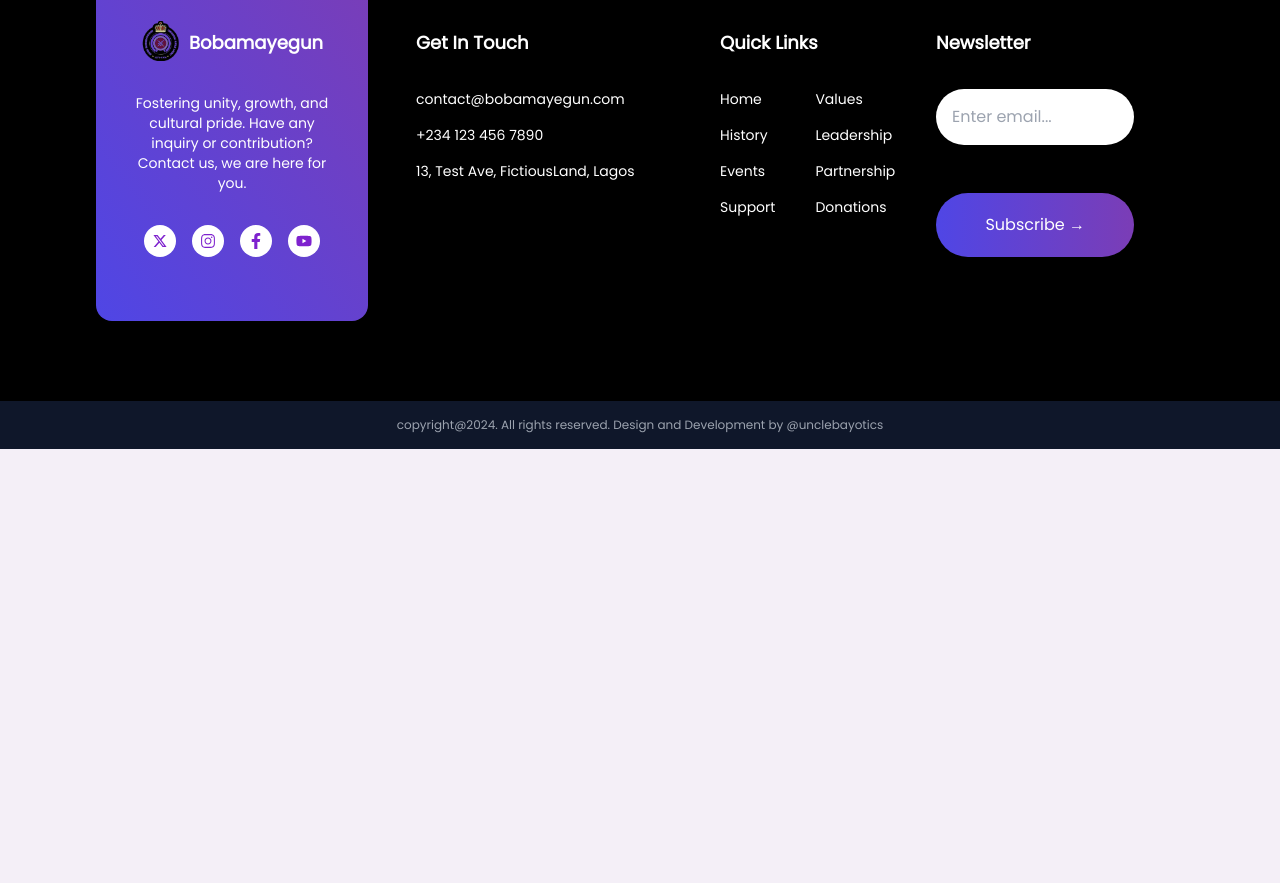
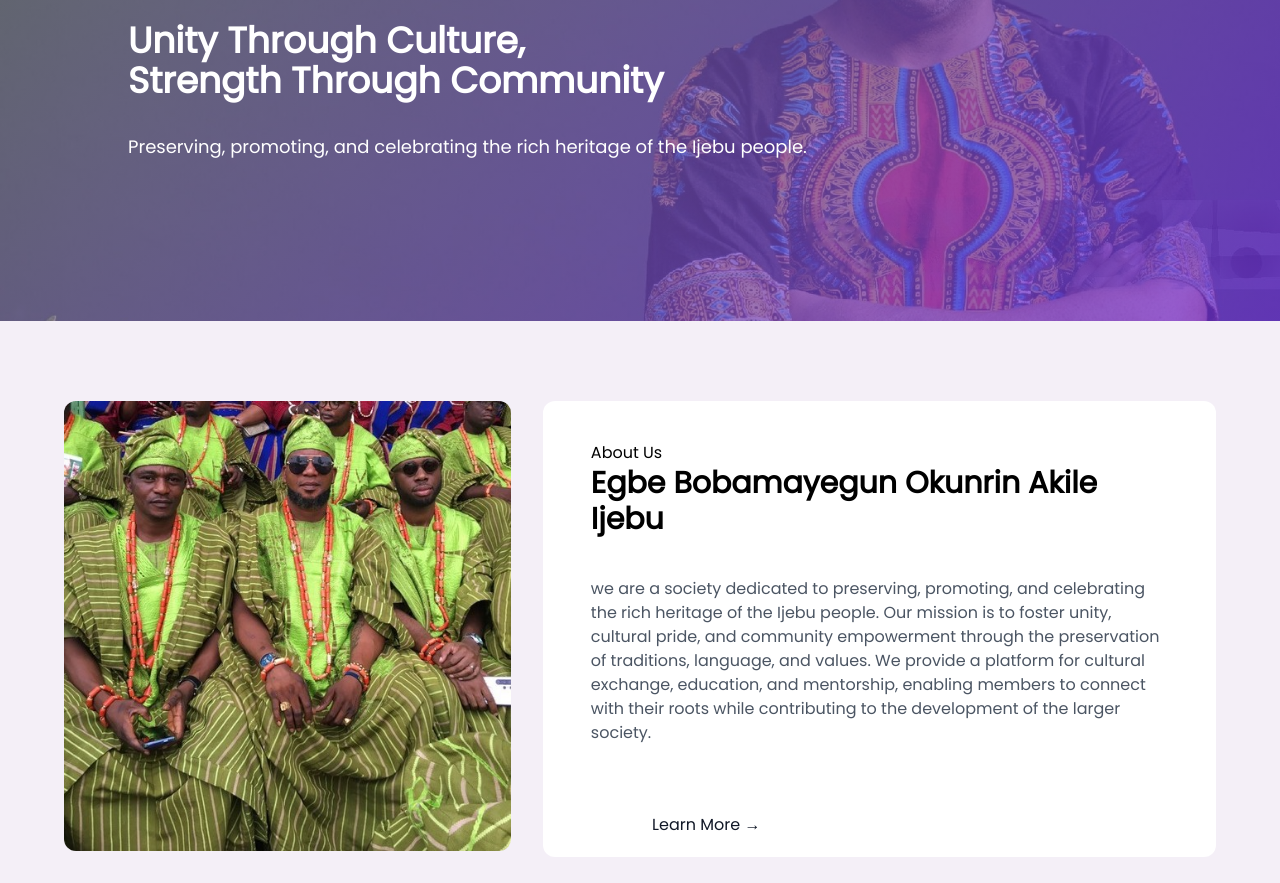
Before and after one commit to Bayotics/bobamayegun-club, a Next.js app: page /aboutus in a window 1280 px wide. Shown: the part 214-1097 px from the top of the page. Before the commit the page ends 800 px from the top, so only its background shows below. Built offline with nearby package versions, Linux system fonts and the light colour scheme.

Commit message:
about home section

```diff
--- a/src/app/aboutus/page.tsx
+++ b/src/app/aboutus/page.tsx
@@ -1,9 +1,13 @@
-
+import { Intro } from "@/components/aboutUsPage/Intro";
+import { Banner } from "@/components/aboutUsPage/Banner";
+import { History } from "@/components/aboutUsPage/history";
 
 export default function AboutUs () {
     return (
-    <div>
-        <h1>About Us</h1>
+    <div className="aboutus-page-main">
+        <Banner />
+        <Intro />
+        <History />
     </div>
     )
 }
--- a/src/app/globals.css
+++ b/src/app/globals.css
@@ -923,11 +923,17 @@ body {
 		transform: translateY(0%);
    }
 }
-.fci-top-ii{
+
+/* About us page */
+:root{
+	--aboutprimary: hsla(240, 4%, 50%, 0.65);
+	--secondary: hsla(262, 73%, 54%, 0.753);
+}
+.aboutus-page-banner{
+	background: linear-gradient(135deg, var(--aboutprimary), var(--secondary) ),
+	 url(../images/about-banner.jpeg) no-repeat center center / cover;
 
 }
-
-
 
 
 
--- a/src/components/Header/AnimatedNav.tsx
+++ b/src/components/Header/AnimatedNav.tsx
@@ -12,7 +12,7 @@ const AnimatedNav = () => {
               <p className="font-medium">Home</p>
           </div>
       </Link>
-      <FlyoutLink href="#" FlyoutContent={AboutContent}>
+      <FlyoutLink href="" FlyoutContent={AboutContent}>
         About Us
       </FlyoutLink>
       <FlyoutLink href="#" FlyoutContent={InitiativeContent}>
@@ -90,7 +90,7 @@ const AboutContent = () => {
   return (
     <div className="px-20 bg-black p-1 shadow-xl">
       <div className="mb-6 space-y-8 mt-6">
-        <a href="#" className="font-medium block text-sm hover:underline">
+        <a href="/aboutus" className="font-medium block text-sm hover:underline">
           Values
         </a>
         <a href="#" className="font-medium block text-sm hover:underline">
--- a/src/components/HomePage/AboutUs.tsx
+++ b/src/components/HomePage/AboutUs.tsx
@@ -2,12 +2,12 @@
 'use client'
 
 import Image from "next/image";
-import aboutPic from '@/images/home-about-img.png';
+import aboutPix from '@/images/why-us-ii.jpeg'
 import AnimatedBtn from "./AnimatedBtnForAbout";
 import { CiCalendar } from "react-icons/ci";
 import { GoPerson } from "react-icons/go";
 import { PiCheckCircleThin } from "react-icons/pi";
-import { MdOutlineCelebration } from "react-icons/md";
+import { CiFaceSmile } from "react-icons/ci";
 
 
 export function AboutUs () {
@@ -23,7 +23,7 @@ export function AboutUs () {
                     <div className="blurry-bg flex gap-8 justify-between">
                         <div className="ash-content-right w-[40%]  ">
                             <div className="ash-content-img">
-                                <Image src= {aboutPic} alt="about us"
+                                <Image src= {aboutPix} alt="about us"
                                  className="rounded-xl w-full h-[450px]"/>
                             </div>
                         </div>
@@ -45,7 +45,7 @@ export function AboutUs () {
                                 </p>
                                 <div className='join-us-promo-btn mt-3 text-black'>
                                     <AnimatedBtn text={'Learn More →'}
-                                    style={'bg-white px-8 hover:bg-black hover:text-white py-4 rounded-lg text-gray-900 mt-12 w-[40%] text-center'} />
+                                    style={'bg-white px-8 hover:bg-gray-600 hover:text-white py-4 rounded-lg text-gray-900 mt-12 w-[40%] text-center'} />
                                 </div>
                             </div>
                         </div>
@@ -72,12 +72,12 @@ export function AboutUs () {
                                 <PiCheckCircleThin className="text-green-400 font-thin text-5xl"/>
                             </div>
                             <h1 className="text-4xl mt-12 font-medium text-gray-200">80+</h1>
-                            <p className="mt-4 text-gray-400 text-lg">Projects Delivered.....</p>
+                            <p className="mt-4 text-gray-400 text-lg">Projects Delivered</p>
 
                         </div>
                         <div className="hab-i py-6 px-10 bg-[#26232c] rounded-xl text-center w-1/4">
                             <div className="  flex justify-center">
-                                <MdOutlineCelebration className="text-orange-500 font-thin text-5xl"/>
+                                <CiFaceSmile className="text-orange-400 font-thin text-5xl"/>
                             </div>
                             <h1 className="text-4xl mt-12 font-medium text-gray-200">50+</h1>
                             <p className="mt-4 text-gray-400 text-lg">Events Organised</p>
--- a/src/components/HomePage/WhyUs.tsx
+++ b/src/components/HomePage/WhyUs.tsx
@@ -3,8 +3,9 @@ import AccountBalanceOutlinedIcon from '@mui/icons-material/AccountBalanceOutlin
 import EscalatorWarningOutlinedIcon from '@mui/icons-material/EscalatorWarningOutlined';
 import Diversity3OutlinedIcon from '@mui/icons-material/Diversity3Outlined';
 import whyUsI from '@/images/why-us-i.jpeg';
-import whyUsII from '@/images/why-us-ii.jpeg';
 import whyUsIII from '@/images/why-us-iii.jpeg';
+import aboutImg from '@/images/banner-img.jpg'
+
 
 import { WhyUsAnimate } from './WhyUsAnimation';
 import Image from 'next/image';
@@ -97,7 +98,7 @@ export function WhyUs () {
                     </div>
                     <div className='wur-pic-right w-1/2'>
                         <div className='wpr-top'>
-                            <Image src={whyUsII} alt='bobamayegun'
+                            <Image src={aboutImg} alt='bobamayegun'
                              className='rounded-3xl h-[265px] w-full'/>
                         </div>
                         <div className='wpr-bottom mt-4'>
--- /dev/null
+++ b/src/components/aboutUsPage/Banner.tsx
@@ -0,0 +1,13 @@
+
+export function Banner () {
+    return(
+        <div className="aboutus-page-banner py-40 px-32">
+            <h1 className="text-4xl font-semibold text-white">
+                Unity Through Culture, <br/>Strength Through Community
+            </h1>
+            <p className="mt-8 font-normal text-lg text-white">Preserving, promoting,
+                and celebrating the rich heritage of the Ijebu people.
+            </p>
+        </div>
+    )
+}
--- /dev/null
+++ b/src/components/aboutUsPage/Intro.tsx
@@ -0,0 +1,120 @@
+import { CiCalendar } from "react-icons/ci";
+import { GoPerson } from "react-icons/go";
+import { PiCheckCircleThin } from "react-icons/pi";
+import { CiFaceSmile } from "react-icons/ci";
+import aboutPix from '@/images/why-us-ii.jpeg';
+import AnimatedBtn from "@/components/HomePage/AnimatedBtnForAbout";
+import Image from "next/image";
+import valueImgi from '@/images/faqv.jpg'
+import valueImgii from '@/images/banner-img.jpg'
+import valueImgiii from '@/images/banner-image-two.jpg'
+
+export function Intro () {
+    return(
+        <div className = 'intro-main'>
+            <div className="about-sec-home-contents  py-20 px-16">
+                    <div className="blurry-bg flex gap-8 justify-between">
+                        <div className="ash-content-right w-[40%]  ">
+                            <div className="ash-content-img">
+                                <Image src= {aboutPix} alt="about us"
+                                 className="rounded-xl w-full h-[450px]"/>
+                            </div>
+                        </div>
+                        <div className="ash-content-left w-[60%] px-12 bg-white rounded-xl">
+                            <div className="ash-cont-left-texts mt-10">
+                                <h2 className="text-md font-normal">About Us</h2>
+                                <h1 className="text-3xl font-semibold">
+                                    Egbe Bobamayegun Okunrin Akile Ijebu
+                                </h1>
+                                <p className="text-gray-600 mt-10">
+                                    we are a society
+                                    dedicated to preserving, promoting, and celebrating the rich
+                                    heritage of the Ijebu people. Our mission is to foster unity,
+                                    cultural pride, and community empowerment
+                                    through the preservation of traditions, language,
+                                    and values. We provide a platform for cultural exchange,
+                                    education, and mentorship, enabling members to connect with their
+                                    roots while contributing to the development of the larger society.
+                                </p>
+                                <div className='join-us-promo-btn mt-3 text-black'>
+                                    <AnimatedBtn text={'Learn More →'}
+                                    style={'bg-white px-8 hover:bg-gray-600 hover:text-white py-4 rounded-lg text-gray-900 mt-12 w-[40%] text-center'} />
+                                </div>
+                            </div>
+                        </div>
+                    </div>
+                    <div className="home-about-buttom flex   mt-20 justify-between gap-8">
+                        <div className="hab-i py-6 px-10 bg-white rounded-xl text-center w-1/4 shadow-gray-300 shadow-2xl">
+                            <div className="  flex justify-center">
+                                <CiCalendar className="text-blue-500 font-thin text-5xl"/>
+                            </div>
+                            <h1 className="text-4xl mt-12 font-medium">10+</h1>
+                            <p className="mt-4 text-gray-600 text-lg">Years of Existence</p>
+
+                        </div>
+                        <div className="hab-i py-6 px-10 bg-white rounded-xl text-center w-1/4 shadow-gray-300 shadow-2xl">
+                            <div className="  flex justify-center">
+                                <GoPerson className="text-pink-400 font-thin text-5xl"/>
+                            </div>
+                            <h1 className="text-4xl mt-12 font-medium text-black">150+</h1>
+                            <p className="mt-4 text-gray-600 text-lg">Members</p>
+
+                        </div>
+                        <div className="hab-i py-6 px-10 bg-white rounded-xl text-center w-1/4 shadow-gray-300 shadow-2xl">
+                            <div className="  flex justify-center">
+                                <PiCheckCircleThin className="text-green-400 font-thin text-5xl"/>
+                            </div>
+                            <h1 className="text-4xl mt-12 font-medium text-black">80+</h1>
+                            <p className="mt-4 text-gray-600 text-lg">Projects Delivered</p>
+
+                        </div>
+                        <div className="hab-i py-6 px-10 bg-white rounded-xl text-center w-1/4 shadow-gray-300 shadow-2xl">
+                            <div className="  flex justify-center">
+                                <CiFaceSmile className="text-orange-400 font-thin text-5xl"/>
+                            </div>
+                            <h1 className="text-4xl mt-12 font-medium text-black">50+</h1>
+                            <p className="mt-4 text-gray-600 text-lg">Events Organised</p>
+
+                        </div>
+                    </div>
+                </div>
+                <div className="our-values py-28 px-16">
+                    <div className="values-grid flex gap-8">
+                        <div className="values-left flex w-1/2 gap-6">
+                            <div className="value-left-first">
+                                <div className="val-left-lef">
+                                    <Image src = {valueImgi} alt="our values"
+                                    className="rounded-xl h-[250px] w-full"/>
+                                </div>
+                                <div className="val-left-right mt-6">
+                                    <Image src = {valueImgii} alt="our values"
+                                    className="rounded-xl h-[250px] w-full"/>
+                                </div>
+                            </div>
+                            <div className="value-left-last">
+                                <Image src = {valueImgiii} alt="our values"
+                                className="h-[524px] w-full rounded-2xl"/>
+                            </div>
+
+                        </div>
+                        <div className="values-right w-1/2 bg-white rounded-3xl px-12">
+                            <p className="mt-40">Our Values</p>
+                            <h1 className="text-3xl font-semibold">
+                                Mission
+                            </h1>
+                            <h2 className="mt-6 text-gray-600">
+                                We aim to foster a vibrant,
+                                connected community where Ijebu people worldwide can engage with
+                                their history, traditions, and values. Through storytelling, education,
+                                and cultural exchange, we empower Ijebu descendants to embrace
+                                their identity and share it proudly with the world.
+                                Bobamayegun serves as a bridge between the past and the future,
+                                ensuring that the spirit of Ijebu lives on with authenticity,
+                                pride, and unity.
+                            </h2>
+                        </div>
+                    </div>
+                </div>
+        </div>
+    )
+}
```
Also changed, not shown: src/components/aboutUsPage/History.tsx (added, +14 -0 lines), src/images/about-banner.jpeg (added).
